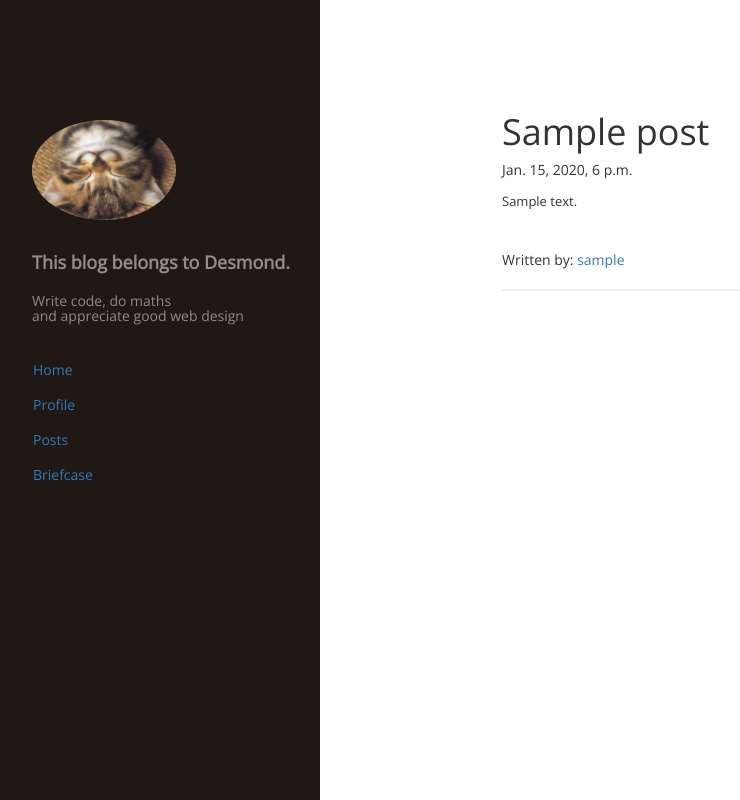
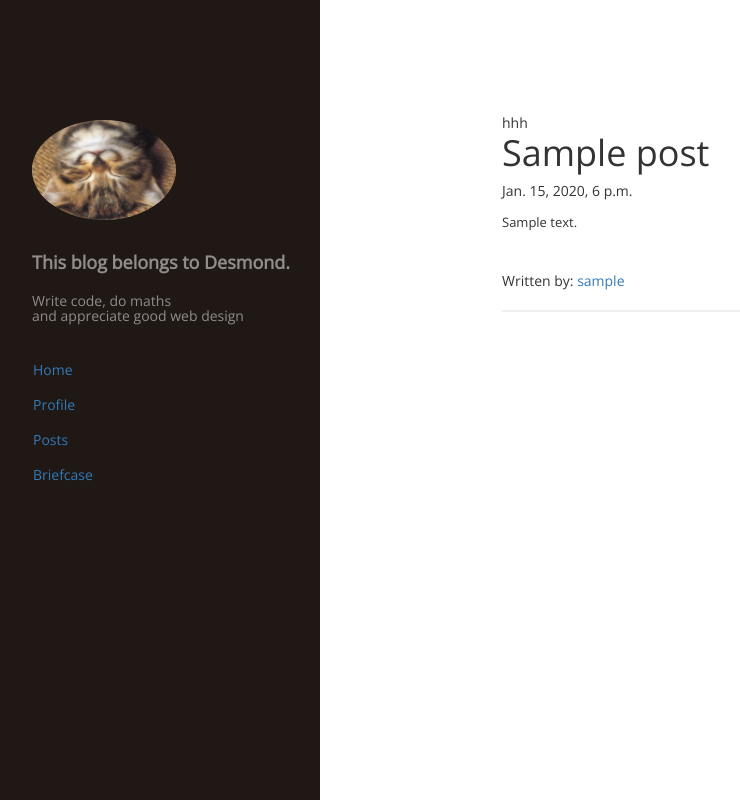
Before and after one commit to KnewYouWereTrouble/my_first_blog, a Django app: a page that uses blog/templates/blog/posts_list.html in a window 1280 px wide. Shown: the whole page, without its empty margins (0-740 px from the left). Run offline with Django 3.2, Linux system fonts and the light colour scheme; tables that the repository leaves empty hold one stand-in row (values such as "Sample post"); some libraries are stand-ins or nearby versions.

Commit message:
debugging post

```diff
--- a/blog/templates/blog/posts_list.html
+++ b/blog/templates/blog/posts_list.html
@@ -1,7 +1,9 @@
 {% extends "blog/base.html" %}
 
 {% block content %}
+   <p>hhh</p>
    {% for p in posts_list %}
+      <script>console.log(11)</script>
       <article class="post fade-in">
          <h1>{{p.title}}</h1>
          <h5>{{p.published_date}}</h5>
```
